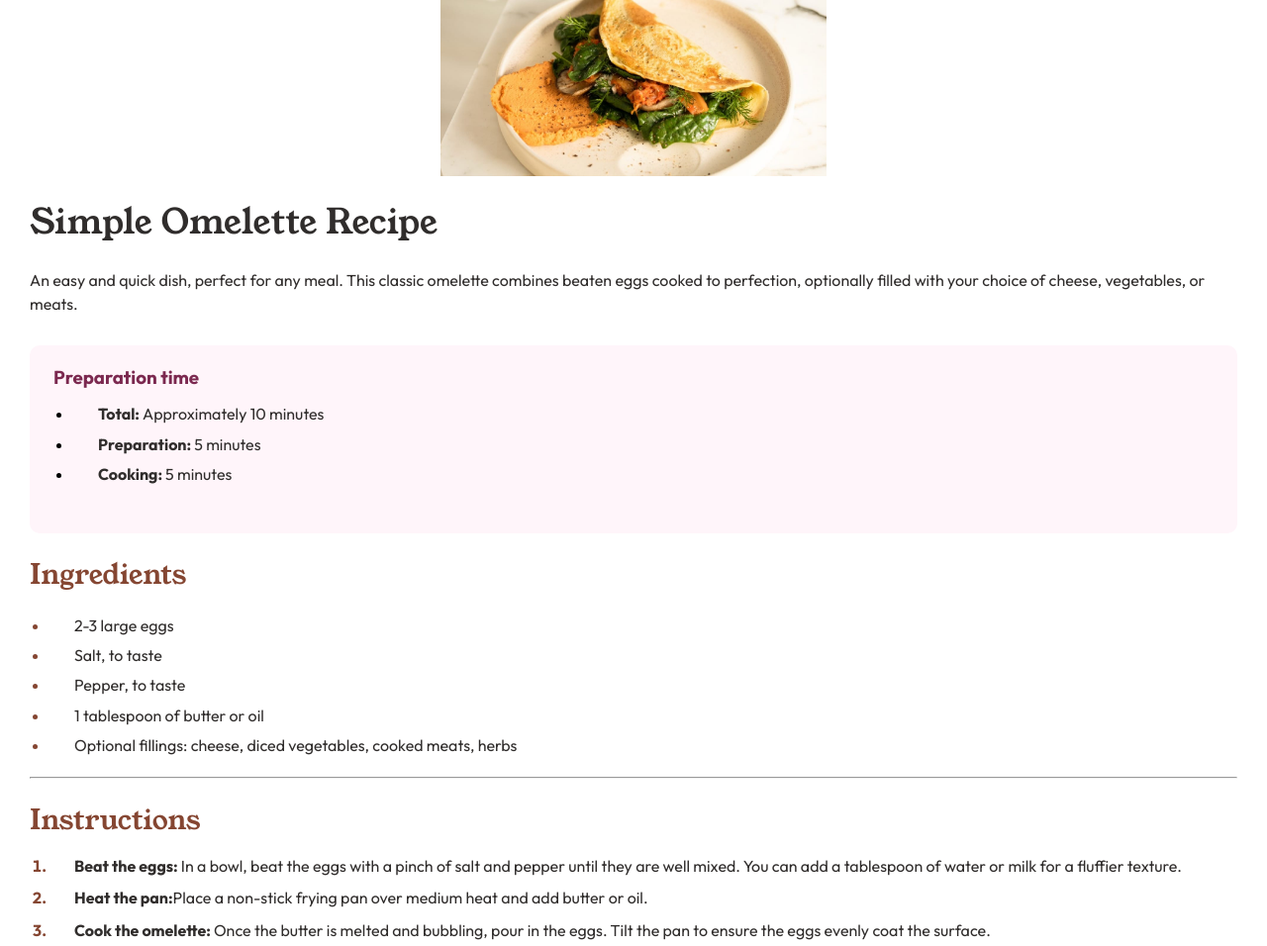
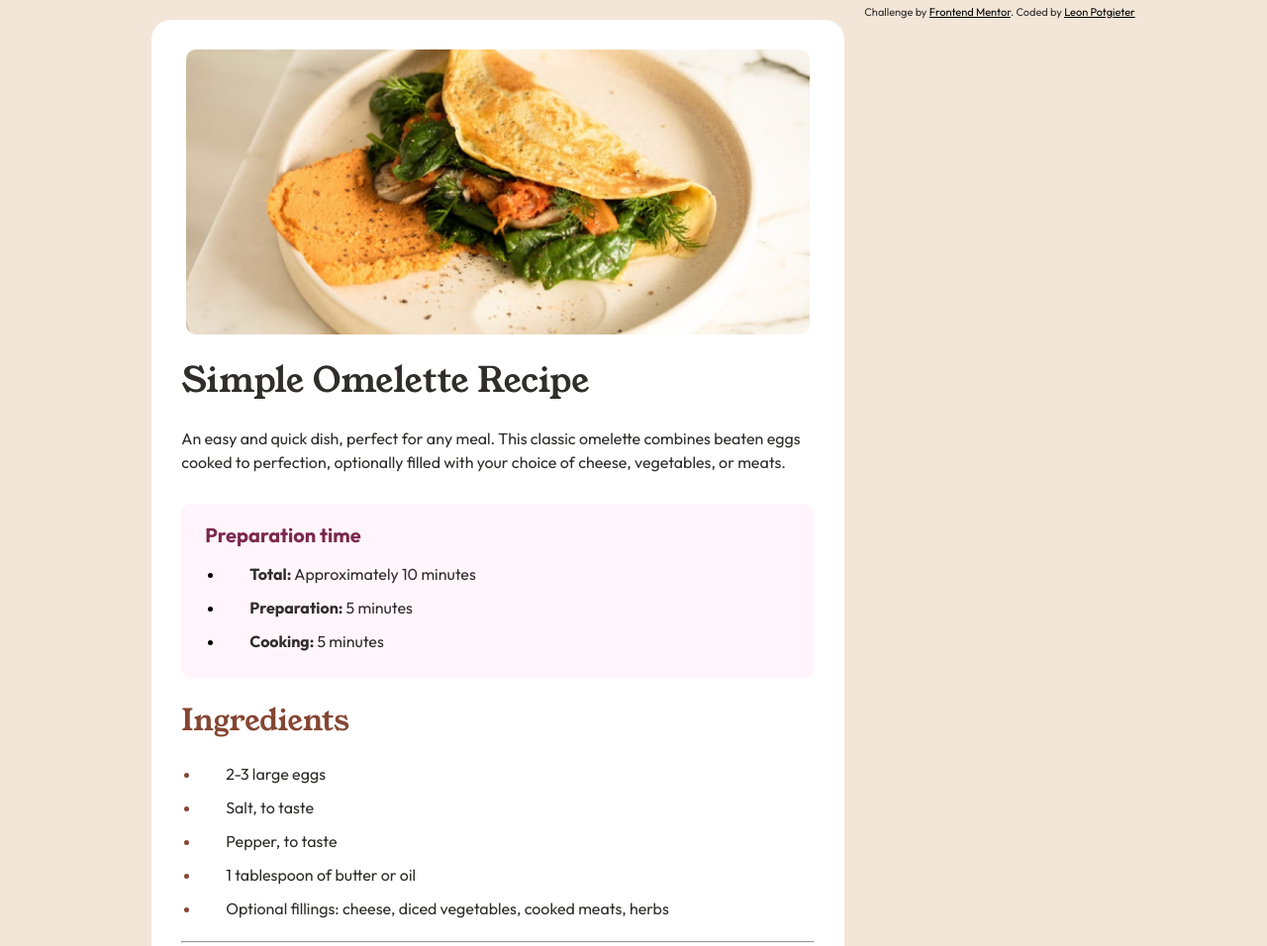
Before and after one commit to leonp84/fm3-recipe-page, a plain HTML site: page index.html in a window 1280 px wide. Shown: the top 956 px of the page at 99% size. Drawn offline with Linux system fonts and the light colour scheme.

Commit message:
feat: made site responsive (to test)

```diff
--- a/assets/css/style.css
+++ b/assets/css/style.css
@@ -1,8 +1,7 @@
 @import url('https://fonts.googleapis.com/css2?family=Outfit:wght@100..900&family=Young+Serif&display=swap');
 
 body {
-    /* min-height: 96vh; */
-    min-height: 3000px;
+    min-height: 96vh;
     margin: 0;
 
     background-color: hsl(30, 54%, 90%);
@@ -16,19 +15,20 @@ body {
     text-align: left;
     line-height: 150%;
 
-    /* display: flex;
+    display: flex;
     justify-content: center;
-    align-items: center; */
+    align-items: flex-start;
+    flex-wrap: wrap;
 }
 
 ul {
-    line-height: 190%;
+    line-height: 150%;
     margin-top: 10px;
     padding-left: 20px;
 }
 
 ol {
-    line-height: 140%;
+    line-height: 160%;
     margin-top: 10px;
     margin-bottom: 30px;
     padding-left: 20px;
@@ -41,7 +41,7 @@ ol > li::marker, ul > li::marker {
 }
 
 ul > li {
-    padding-left: 25px;
+    padding: 5px 25px;
 }
 
 ol > li {
@@ -60,19 +60,27 @@ hr {
 
 .outer-box {
     background-color: white;
-    min-height: 2000px;
+    max-width: 700px;
+    border-radius: 20px;
 }
+
+.text-area {
+    padding: 0 30px;
+}
+
 .header-image {
     display: flex;
     justify-content: center;
 }
 
 .header-image img {
-    width: 390px;
+    width: 100%;
+    min-width: 400px;
+    overflow:hidden;
 }
 
 .text-area {
-    padding: 0 30px;
+
 }
 .main-heading {
     font-size: 35px;
@@ -92,18 +100,20 @@ hr {
     background-color: hsl(330, 100%, 98%);
     border-radius: 10px;
     padding: 20px 24px;
+    padding-bottom: 5px;
     margin: 30px 0;
-    height: 150px;
+
 }
 
 .raspberry-heading {
     color: hsl(332, 51%, 32%);
+    font-size: 20px;
     margin: 0;
 }
 
 .secondary-heading {
     color: hsl(14, 45%, 36%);
-    font-size: 28px;
+    font-size: 30px;
     font-weight: 400;
 }
 
@@ -123,16 +133,9 @@ hr {
     font-weight: bold;
 }
 
-
-
-
-
-
-
 .attribution {
     font-size: 11px;
-    bottom: 0.5em;
-    width:100%;
+    align-self: flex-start;
 }
 
 .attribution a, .attribution a:visited {
@@ -142,3 +145,25 @@ hr {
 .attribution a:hover {
     color: hsl(14, 45%, 36%);
 }
+
+
+@media screen and (min-width: 768px){
+    .outer-box {
+        margin: 20px;
+    }
+
+    .header-image {
+        padding-top: 30px;
+    }
+
+    .header-image img {
+        width: 90%;
+        border-radius: 10px;
+    }
+
+    .outer-box {
+        padding-bottom: 30px;
+        margin-bottom: 80px;
+    }
+
+}
--- a/index.html
+++ b/index.html
@@ -70,34 +70,19 @@
               <td>Protein</td>
               <td class="text-brown-strong">20g</td>
             </tr>
+            <tr>
+              <td>Fat</td>
+              <td class="text-brown-strong">22g</td>
+            </tr>
           </table>
         </aside>
 
 
       </div>
-    <section>
-  <!-- Preparation time
-
-Nutrition
-
-  The table below shows nutritional values per serving without the additional fillings.
-
-  Calories
-  277kcal
-
-  Carbs
-  0g
-
-  Protein
-  20g
-
-  Fat
-  22g -->
-  </main>
-
-  <!-- <div class="attribution">
+    </main>
+  <div class="attribution">
     Challenge by <a href="https://www.frontendmentor.io?ref=challenge" target="_blank">Frontend Mentor</a>.
-    Coded by <a href="#">Leon Potgieter</a>. -->
+    Coded by <a href="#">Leon Potgieter</a>
   </div>
 </body>
 </html>
```
